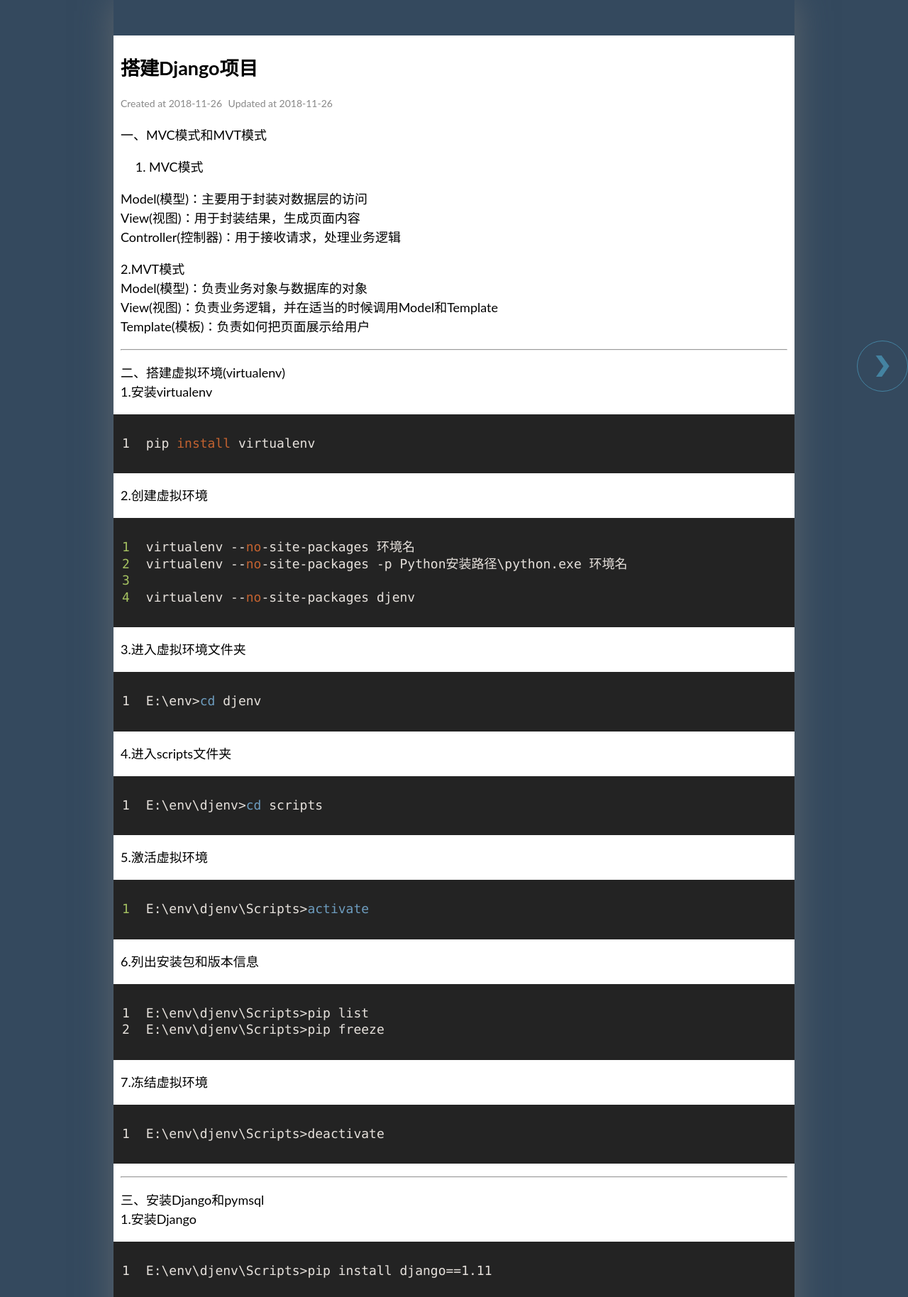
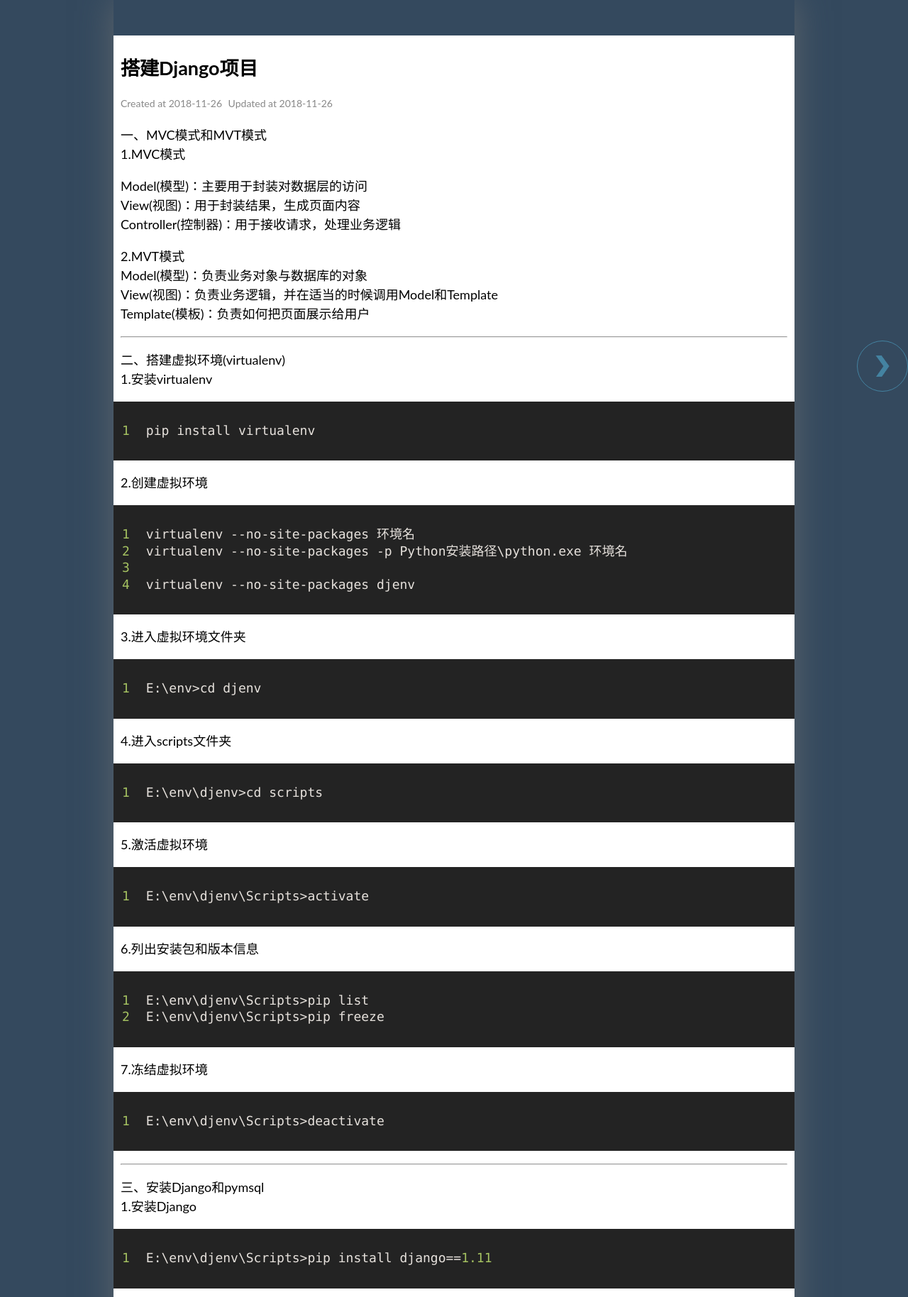
Before and after one commit to iamluyunhao/iamluyunhao.github.io, a plain HTML site: page 2018/11/26/day1-Django/index.html in a window 1280 px wide. Shown: the top 1828 px of the page at 71% size. Drawn offline with Linux system fonts and the light colour scheme.

Commit message:
Site updated: 2018-11-26 20:46:40

```diff
--- a/2018/11/26/day1-Django/index.html
+++ b/2018/11/26/day1-Django/index.html
@@ -16,14 +16,11 @@
 
 
 
-    <meta name="description" content="一、MVC模式和MVT模式
-
-MVC模式
-
+    <meta name="description" content="一、MVC模式和MVT模式1.MVC模式
 Model(模型)：主要用于封装对数据层的访问View(视图)：用于封装结果，生成页面内容Controller(控制器)：用于接收请求，处理业务逻辑
 2.MVT模式Model(模型)：负责业务对象与数据库的对象View(视图)：负责业务逻辑，并在适当的时候调用Model和TemplateTemplate(模板)：负责如何把页面展示给用户
 
-二、搭建...">
+二、搭建虚...">
 
   <title>搭建Django项目 [ Jackhao的博客 ]</title>
 
@@ -128,22 +125,19 @@ Model(模型)：主要用于封装对数据层的访问View(视图)：用于封
 
     </p>
 
-    <p>一、MVC模式和MVT模式</p>
-<ol>
-<li>MVC模式</li>
-</ol>
+    <p>一、MVC模式和MVT模式<br>1.MVC模式</p>
 <p>Model(模型)：主要用于封装对数据层的访问<br>View(视图)：用于封装结果，生成页面内容<br>Controller(控制器)：用于接收请求，处理业务逻辑</p>
 <p>2.MVT模式<br>Model(模型)：负责业务对象与数据库的对象<br>View(视图)：负责业务逻辑，并在适当的时候调用Model和Template<br>Template(模板)：负责如何把页面展示给用户</p>
 <hr>
-<p>二、搭建虚拟环境(virtualenv)<br>1.安装virtualenv<br><figure class="highlight django"><table><tr><td class="gutter"><pre><span class="line">1</span><br></pre></td><td class="code"><pre><span class="line">pip install virtualenv</span><br></pre></td></tr></table></figure></p>
-<p>2.创建虚拟环境<br><figure class="highlight django"><table><tr><td class="gutter"><pre><span class="line">1</span><br><span class="line">2</span><br><span class="line">3</span><br><span class="line">4</span><br></pre></td><td class="code"><pre><span class="line">virtualenv --no-site-packages 环境名</span><br><span class="line">virtualenv --no-site-packages -p Python安装路径\python.exe 环境名</span><br><span class="line"></span><br><span class="line">virtualenv --no-site-packages djenv</span><br></pre></td></tr></table></figure></p>
-<p>3.进入虚拟环境文件夹<br><figure class="highlight django"><table><tr><td class="gutter"><pre><span class="line">1</span><br></pre></td><td class="code"><pre><span class="line">E:\env&gt;cd djenv</span><br></pre></td></tr></table></figure></p>
-<p>4.进入scripts文件夹<br><figure class="highlight django"><table><tr><td class="gutter"><pre><span class="line">1</span><br></pre></td><td class="code"><pre><span class="line">E:\env\djenv&gt;cd scripts</span><br></pre></td></tr></table></figure></p>
-<p>5.激活虚拟环境<br><figure class="highlight django"><table><tr><td class="gutter"><pre><span class="line">1</span><br></pre></td><td class="code"><pre><span class="line">E:\env\djenv\Scripts&gt;activate</span><br></pre></td></tr></table></figure></p>
-<p>6.列出安装包和版本信息<br><figure class="highlight django"><table><tr><td class="gutter"><pre><span class="line">1</span><br><span class="line">2</span><br></pre></td><td class="code"><pre><span class="line">E:\env\djenv\Scripts&gt;pip list</span><br><span class="line">E:\env\djenv\Scripts&gt;pip freeze</span><br></pre></td></tr></table></figure></p>
-<p>7.冻结虚拟环境<br><figure class="highlight django"><table><tr><td class="gutter"><pre><span class="line">1</span><br></pre></td><td class="code"><pre><span class="line">E:\env\djenv\Scripts&gt;deactivate</span><br></pre></td></tr></table></figure></p>
+<p>二、搭建虚拟环境(virtualenv)<br>1.安装virtualenv<br><figure class="highlight python"><table><tr><td class="gutter"><pre><span class="line">1</span><br></pre></td><td class="code"><pre><span class="line">pip install virtualenv</span><br></pre></td></tr></table></figure></p>
+<p>2.创建虚拟环境<br><figure class="highlight python"><table><tr><td class="gutter"><pre><span class="line">1</span><br><span class="line">2</span><br><span class="line">3</span><br><span class="line">4</span><br></pre></td><td class="code"><pre><span class="line">virtualenv --no-site-packages 环境名</span><br><span class="line">virtualenv --no-site-packages -p Python安装路径\python.exe 环境名</span><br><span class="line"></span><br><span class="line">virtualenv --no-site-packages djenv</span><br></pre></td></tr></table></figure></p>
+<p>3.进入虚拟环境文件夹<br><figure class="highlight python"><table><tr><td class="gutter"><pre><span class="line">1</span><br></pre></td><td class="code"><pre><span class="line">E:\env&gt;cd djenv</span><br></pre></td></tr></table></figure></p>
+<p>4.进入scripts文件夹<br><figure class="highlight python"><table><tr><td class="gutter"><pre><span class="line">1</span><br></pre></td><td class="code"><pre><span class="line">E:\env\djenv&gt;cd scripts</span><br></pre></td></tr></table></figure></p>
+<p>5.激活虚拟环境<br><figure class="highlight python"><table><tr><td class="gutter"><pre><span class="line">1</span><br></pre></td><td class="code"><pre><span class="line">E:\env\djenv\Scripts&gt;activate</span><br></pre></td></tr></table></figure></p>
+<p>6.列出安装包和版本信息<br><figure class="highlight python"><table><tr><td class="gutter"><pre><span class="line">1</span><br><span class="line">2</span><br></pre></td><td class="code"><pre><span class="line">E:\env\djenv\Scripts&gt;pip list</span><br><span class="line">E:\env\djenv\Scripts&gt;pip freeze</span><br></pre></td></tr></table></figure></p>
+<p>7.冻结虚拟环境<br><figure class="highlight python"><table><tr><td class="gutter"><pre><span class="line">1</span><br></pre></td><td class="code"><pre><span class="line">E:\env\djenv\Scripts&gt;deactivate</span><br></pre></td></tr></table></figure></p>
 <hr>
-<p>三、安装Django和pymsql<br>1.安装Django<br><figure class="highlight django"><table><tr><td class="gutter"><pre><span class="line">1</span><br></pre></td><td class="code"><pre><span class="line">E:\env\djenv\Scripts&gt;pip install django==1.11</span><br></pre></td></tr></table></figure></p>
+<p>三、安装Django和pymsql<br>1.安装Django<br><figure class="highlight python"><table><tr><td class="gutter"><pre><span class="line">1</span><br></pre></td><td class="code"><pre><span class="line">E:\env\djenv\Scripts&gt;pip install django==<span class="number">1.11</span></span><br></pre></td></tr></table></figure></p>
 <p>2.安装pymysql<br><figure class="highlight python"><table><tr><td class="gutter"><pre><span class="line">1</span><br></pre></td><td class="code"><pre><span class="line">pip install pymysql</span><br></pre></td></tr></table></figure></p>
 <p>3.卸载Django<br><figure class="highlight python"><table><tr><td class="gutter"><pre><span class="line">1</span><br></pre></td><td class="code"><pre><span class="line">pip uninstall django</span><br></pre></td></tr></table></figure></p>
 <hr>
```
